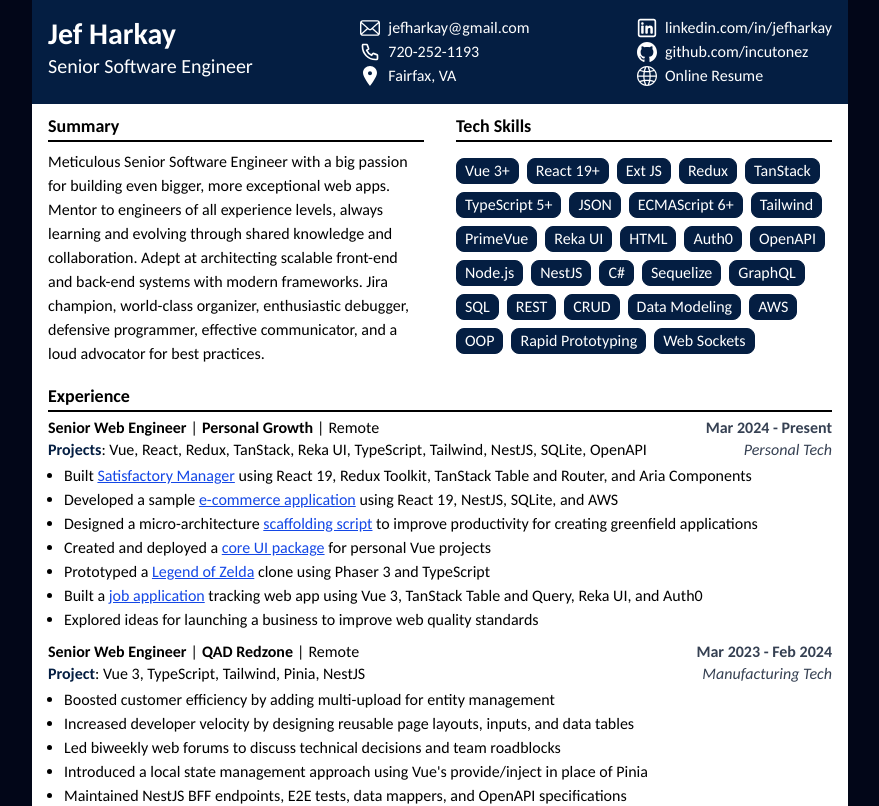
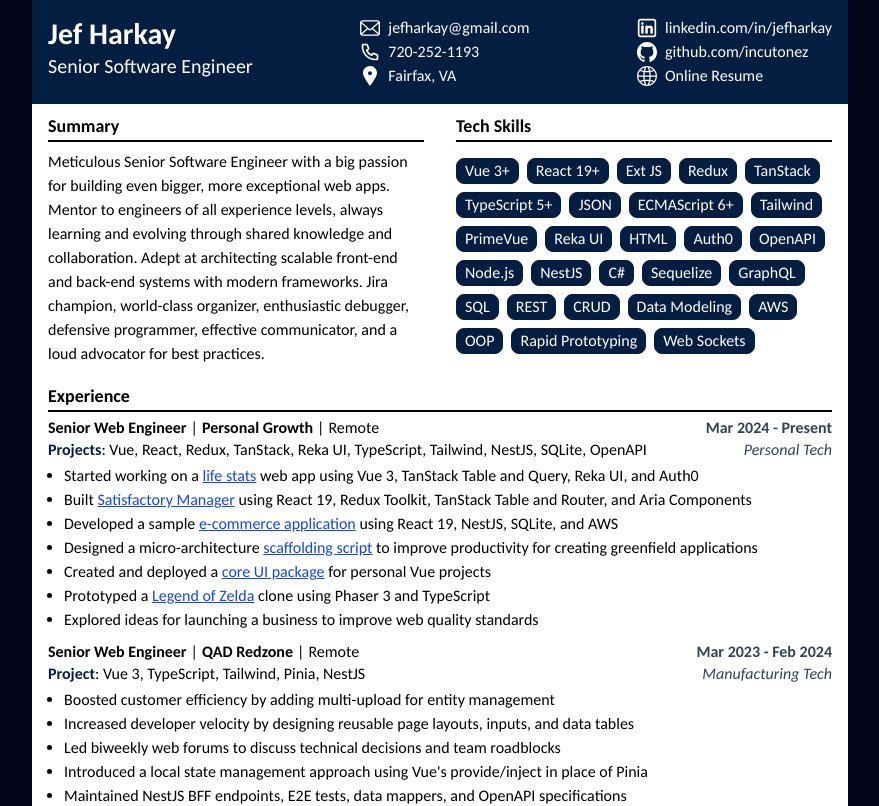
Before and after one commit to incutonez/jefharkay, a Vue app: page /#/ in a window 1280 px wide. Shown: the top 806 px of the page, without its empty margins (200-1079 px from the left). Built offline with nearby package versions, Linux system fonts and the light colour scheme.

Commit message:
fix: Fixing Life Stats Link (#38)
* fix: Fixing Life Stats Link
- Also moving order of Life Stats to top

* - Wordsmith

```diff
--- a/src/components/JefHarkayCoverLetter.vue
+++ b/src/components/JefHarkayCoverLetter.vue
@@ -17,6 +17,17 @@ import BaseLink from "@/components/BaseLink.vue";
 			Over the past year, I dedicated myself to advancing my skills and exploring new technologies. I built several projects, including:
 		</p>
 		<ul class="list-disc ml-4">
+			<li>
+				<BaseLink
+					text="Life Statistics Tracker"
+					href="https://github.com/incutonez/life-stats"
+				/>
+				<ul class="list-disc ml-4">
+					<li>UI: Vue 3, TanStack (Table, Query, and Virtual scroller), Redux, Reka UI, and Auth0</li>
+					<li>API: Node.js/NestJS, Sequelize v7, SQLite3, PapaParse, and encrypt/decrypt DB functionality</li>
+					<li>My job application Excel spreadsheet became unwieldy, so I decided to turn it into a web app with other features</li>
+				</ul>
+			</li>
 			<li>
 				<BaseLink
 					href="https://github.com/incutonez/ecommerce"
@@ -62,17 +73,6 @@ import BaseLink from "@/components/BaseLink.vue";
 					</li>
 				</ul>
 			</li>
-			<li>
-				<BaseLink
-					text="Job Application Tracker"
-					href="https://github.com/incutonez/job-applications"
-				/>
-				<ul class="list-disc ml-4">
-					<li>UI: Vue 3, TanStack (Table, Query, and Virtual scroller), Redux, Reka UI, and Auth0</li>
-					<li>API: Node.js/NestJS, Sequelize v7, SQLite3, PapaParse, and encrypt/decrypt DB functionality</li>
-					<li>My job application Excel spreadsheet became a bit too unwieldy, so I decided to turn it into a web app</li>
-				</ul>
-			</li>
 		</ul>
 		<p>
 			I’m looking for a collaborative, lighthearted team where I can contribute meaningful input, mentor junior developers, and help tackle ambitious projects - whether by building new applications or refactoring existing ones for long-term success.
--- a/src/components/SectionExperience.vue
+++ b/src/components/SectionExperience.vue
@@ -33,6 +33,12 @@ const QADTasks = [
 			>
 				<template #tasks>
 					<li>
+						Started working on a <BaseLink
+							href="https://github.com/incutonez/life-stats"
+							text="life stats"
+						/> web app using Vue 3, TanStack Table and Query, Reka UI, and Auth0
+					</li>
+					<li>
 						Built <BaseLink
 							href="https://incutonez.github.io/satisfactory-manager/#/items"
 							text="Satisfactory Manager"
@@ -62,12 +68,6 @@ const QADTasks = [
 							text="Legend of Zelda"
 						/> clone using Phaser 3 and TypeScript
 					</li>
-					<li>
-						Built a <BaseLink
-							href="https://github.com/incutonez/job-applications"
-							text="job application"
-						/> tracking web app using Vue 3, TanStack Table and Query, Reka UI, and Auth0
-					</li>
 					<li>Explored ideas for launching a business to improve web quality standards</li>
 				</template>
 			</SectionJobDescription>
```
